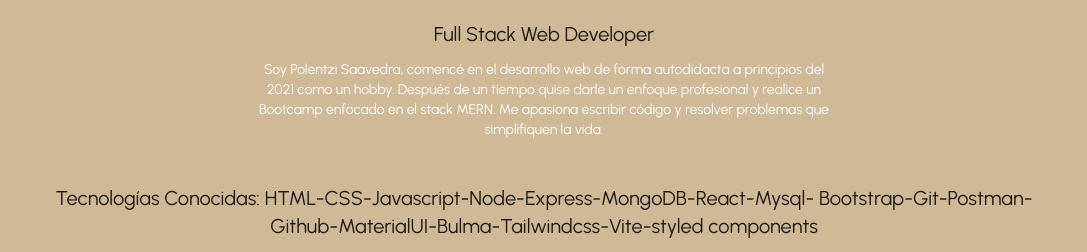
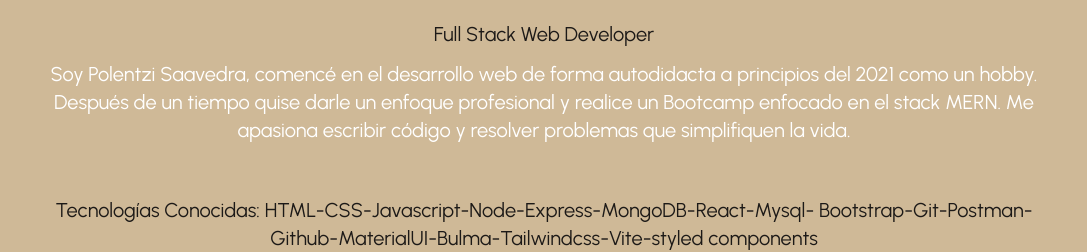
Before and after one commit to polentzisb/portfolio-react, a React (Vite) app: page / in a window 1280 px wide. Shown: the part 144-396 px from the top of the page, without its empty margins (96-1183 px from the left). Built offline with nearby package versions, Linux system fonts and the light colour scheme.

Commit message:
Add files via upload

```diff
--- a/src/components/Intro.jsx
+++ b/src/components/Intro.jsx
@@ -10,7 +10,7 @@
         {" "}
         Full Stack Web Developer
       </p>
-      <p className="text-sm max-w-xl mb-6 text-white">
+      <p className="text-sm md:text-xl mb-6 text-white">
         Soy Polentzi Saavedra, comencé en el desarrollo
         web de forma autodidacta a principios del 2021 como un hobby. Después de
         un tiempo quise darle un enfoque profesional y realice un Bootcamp
```
